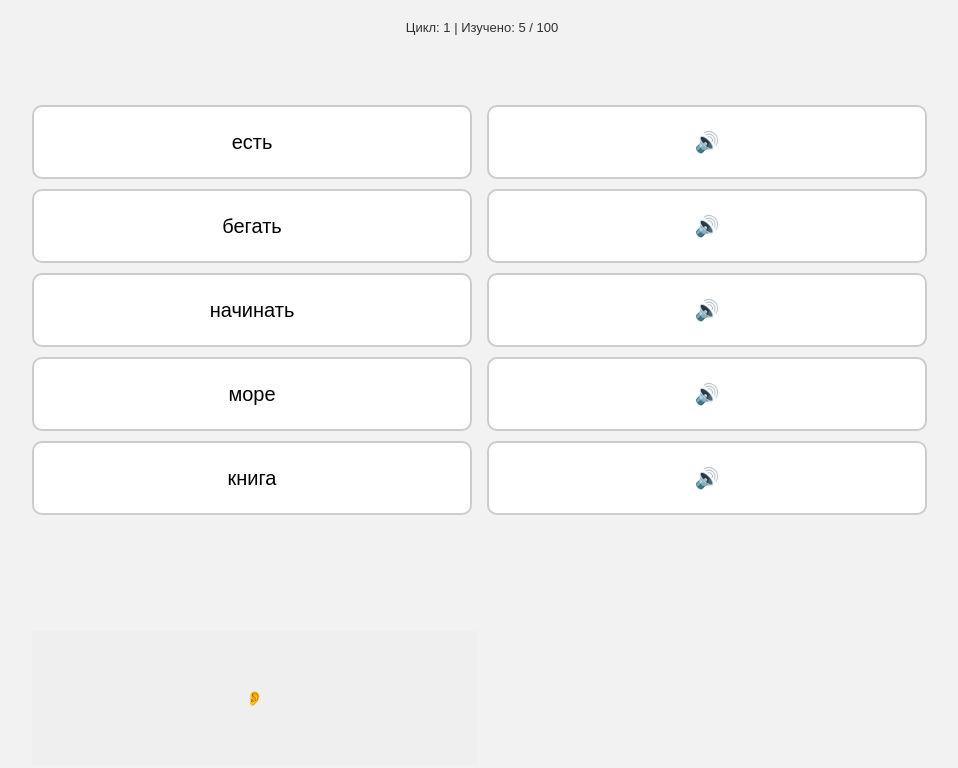
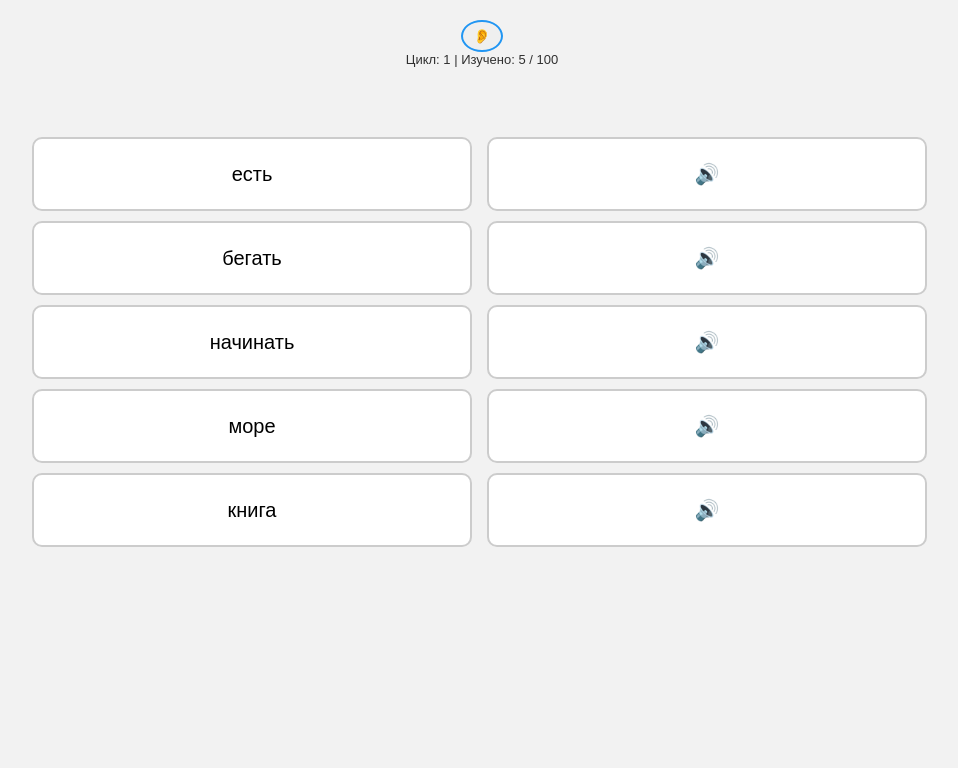
Before and after one commit to andreyodr33-eng/web-desing-ireland, a plain HTML site: page index.html in a window 1280 px wide. Shown: the whole page, without its empty margins (158-1116 px from the left). Drawn offline with Linux system fonts and the light colour scheme.

Commit message:
Fix HTML structure and formatting

```diff
--- a/index.html
+++ b/index.html
@@ -109,7 +109,8 @@
         font-size: 14px;
         padding: 6px 10px;
         border: none;
-
+        border:2px solid #2196F3;
+        border-radius: 50%;
         cursor: pointer;
       }
       .column::-webkit-scrollbar {
@@ -133,6 +134,7 @@
    <body>
 
     <div class="top">
+         <button id="modeBtn">👂</button>
          <div class="stats">
            Цикл: <span id="cycle">1</span> |
            Изучено: <span id="progress">0</span>
@@ -142,7 +144,7 @@
      <div class="game">
       <div class="column" id="leftColumn"></div>
       <div class="column" id="rightColumn"></div>
-      <button id="modeBtn">👂</button>
+
     </div>
 
     <script>
```
